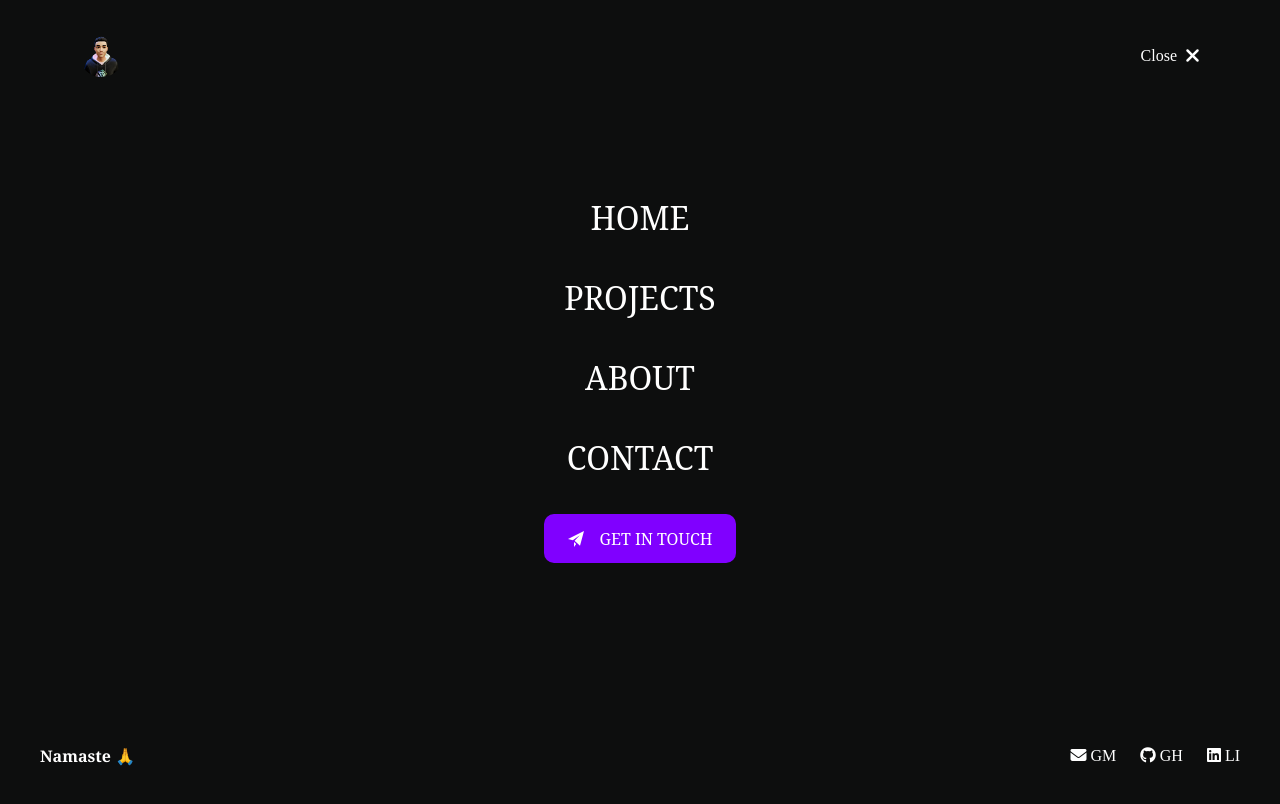
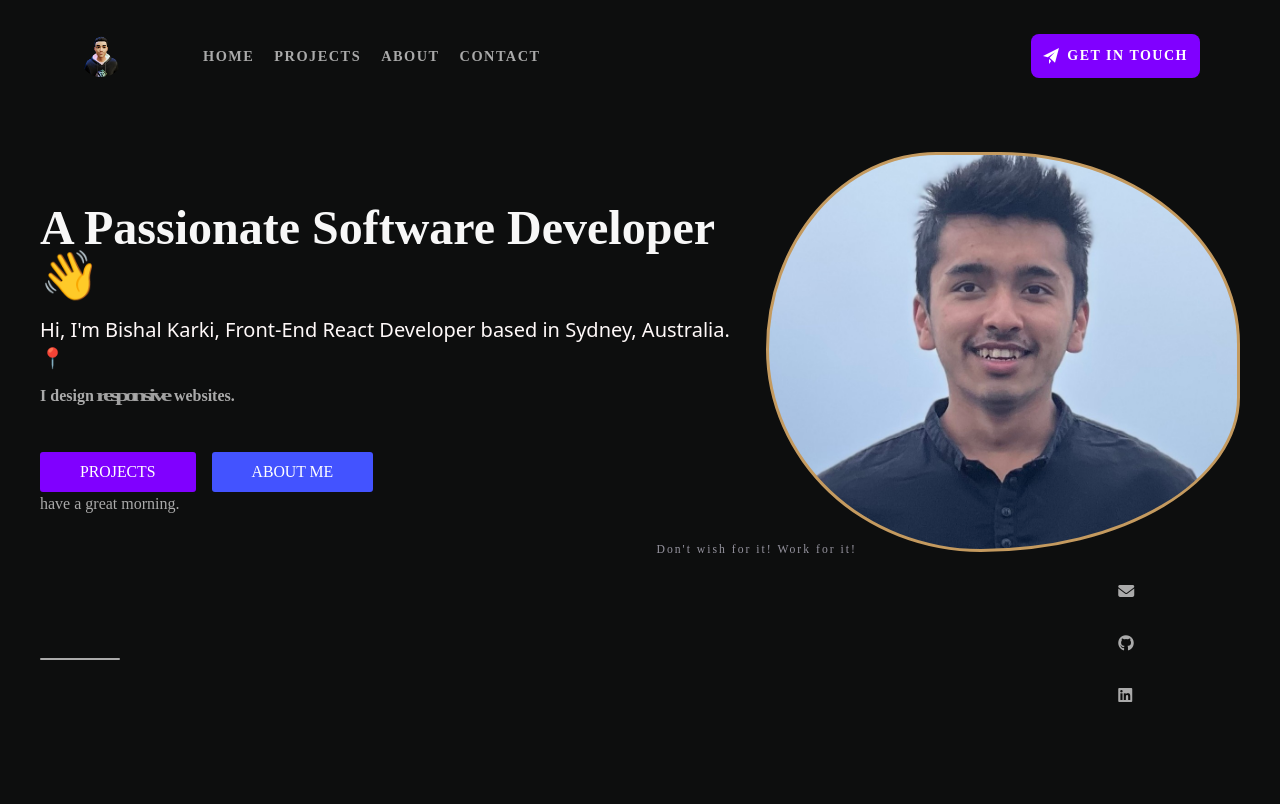
Before and after one commit to bishalk21/developer-portfolio, a React (Vite) app: page /home in a window 1280 px wide. Shown: the top 804 px of the page. Built offline with nearby package versions, Linux system fonts and the light colour scheme.

Commit message:
home section with image and some introduction

```diff
--- a/src/App.css
+++ b/src/App.css
@@ -224,28 +224,292 @@ footer {
 }
 
 .mobile-button {
-  font-family: var(--font-cardo);
-  font-size: 1rem;
-  font-weight: 500;
   transition: 0.3s ease;
-  text-transform: uppercase;
   padding: 0.8rem 1.5rem;
-  background: var(--bg-darkGray);
-  transition: 0.3s ease;
-  position: relative;
-  overflow: hidden;
-  color: var(--color-white);
-  border-radius: 10px;
 }
 
-.mobile-button span {
+/* -------- Home --------- */
+.change-text::before {
+  content: "design";
+  animation: change infinite 5s;
+}
+
+@keyframes change {
+  0% {
+    content: "design";
+  }
+  50% {
+    content: "create";
+  }
+  100% {
+    transform: translateX(-50%);
+    content: "develop";
+  }
+}
+
+.responsive {
+  display: inline-block;
+  animation: stretch 5s cubic-bezier(0.4, 1.4, 0.75, 0.9) infinite;
+  transform-origin: center;
+}
+
+.responsive:nth-of-type(1) {
+  animation-delay: 3s;
+}
+
+.responsive :nth-of-type(2) {
+  animation-delay: 0.8s;
+}
+
+.responsive :nth-of-type(3) {
+  animation-delay: 4.8s;
+}
+
+.responsive :nth-of-type(4) {
+  animation-delay: 2s;
+}
+
+.responsive :nth-of-type(5) {
+  animation-delay: 1.2s;
+}
+
+.responsive :nth-of-type(6) {
+  animation-delay: 3.6s;
+}
+
+.responsive :nth-of-type(7) {
+  animation-delay: 2.4s;
+}
+
+.responsive :nth-of-type(8) {
+  animation-delay: 3.2s;
+}
+
+p span:nth-of-type(9) {
+  animation-delay: 4s;
+}
+
+p span:nth-of-type(10) {
+  animation-delay: 1.6s;
+}
+
+@keyframes stretch {
+  5% {
+    transform: scaleX(10);
+    opacity: 0.1;
+  }
+
+  15% {
+    transform: scaleX(1);
+    opacity: 1;
+  }
+}
+
+.styled-btn {
+  color: #fff;
+  font-size: 0.9875em;
+  font-weight: 500;
+  background: var(--bg-purple);
+  text-transform: uppercase;
+  cursor: pointer;
+  overflow: hidden;
+  position: relative;
+  display: inline-block;
+  padding: 0 2.5rem;
+  height: 2.5rem;
+  border-radius: 0.1875rem;
+  box-shadow: none !important;
+  line-height: 2.5rem;
+  outline: none !important;
+}
+
+.secondary {
+  background: #4353ff;
+}
+
+.styled-btn::before {
+  position: absolute;
+  color: var(--color-white);
+  font: 0.9375rem/1.2em font;
+  height: 100%;
+  right: 1.5625rem;
+  top: 50%;
+  margin-top: -0.5625rem;
+  transition: all 0.3s;
+  opacity: 0;
+  filter: alpha(opacity=0);
+  -webkit-transform: translateX(-1.25);
+  transform: translateX(-1.25);
+}
+
+.projects::before {
+  content: var(--bg-image-projectIcon);
+}
+
+.about-me::before {
+  content: var(--bg-image-aboutMeIcon);
+}
+
+.styled-btn:hover {
+  color: var(--color-white);
+}
+
+.styled-btn:hover::before {
+  opacity: 1;
+  filter: alpha(opacity=100);
+  -webkit-transform: translateX(0);
+  transform: translateX(0);
+}
+
+.styled-btn span {
+  position: relative;
+  display: block;
+  transition: all 0.3s;
+}
+
+.styled-btn:hover span {
+  -webkit-transform: translateX(-0.625rem);
+  transform: translateX(-0.625rem);
+}
+
+.hero-img {
+  background-image: url(./assets/images/me.jpeg);
+  background-position: 50%;
+  background-size: cover;
+  background-repeat: no-repeat;
+  height: 25rem;
+  width: 25rem;
+  border: 3px solid var(--color-yellow);
+  border-radius: 60% 40% 30% 70%/60% 30% 70% 40%;
+  position: relative;
+  transition: all 1s ease-in-out;
+  -webkit-animation: morph 8s ease-in-out infinite;
+  animation: morph 8s ease-in-out infinite;
+}
+
+@keyframes morph {
+  0% {
+    border-radius: 60% 40% 30% 70%/60% 30% 70% 40%;
+  }
+  50% {
+    border-radius: 30% 60% 70% 40%/50% 60% 30% 60%;
+  }
+  100% {
+    border-radius: 60% 40% 30% 70%/60% 30% 70% 40%;
+  }
+}
+
+.hero-text .greeting {
+  position: absolute;
+  bottom: -12rem;
+  color: var(--color-lightGray);
+}
+
+.socials {
   display: flex;
-  align-items: center;
-  gap: 1rem;
+  flex-direction: column;
+  gap: 1.75rem;
+  position: absolute;
+  right: -24rem;
+  bottom: -12rem;
+}
+
+.socials > a {
+  cursor: pointer;
+  transition: 0.3s ease;
   position: relative;
 }
 
-.mobile-button > span,
-.mobile-button > span > span {
-  overflow: hidden;
+.socials > a:hover {
+  transform: translateY(-0.3125rem);
+  color: var(--color-lightGray);
 }
+
+.socials > a::after {
+  content: "";
+  height: 0.5rem;
+  width: 0.5rem;
+  border-radius: 2.8125rem;
+  transition: all 0.3s;
+  position: absolute;
+  background: var(--color-lightGray);
+  transform: translate(-50%, -50%);
+  left: -1rem;
+  top: 50%;
+  opacity: 0;
+}
+
+.socials > a:hover::after {
+  opacity: 1;
+}
+
+.quote {
+  position: absolute;
+  right: -15%;
+  bottom: -13%;
+  color: #94929d;
+  font-size: 0.73rem;
+  font-weight: 500;
+  letter-spacing: 0.125rem;
+}
+
+@media all and (max-width: 1296px) {
+  .hero-text {
+    width: 62%;
+  }
+
+  .hero-img {
+    width: 38%;
+  }
+}
+
+@media all and (max-width: 900px) {
+  .hero-main {
+    flex-direction: column;
+    height: auto;
+  }
+
+  .content {
+    flex-direction: column-reverse;
+    gap: 2rem;
+    height: auto;
+    text-align: center;
+  }
+
+  .styled-btn-container {
+    justify-content: center;
+  }
+
+  .hero-img {
+    height: 18rem;
+    width: 18rem;
+  }
+
+  .hero-text {
+    align-items: center;
+  }
+
+  .hero-text h1 {
+    font-size: 2rem;
+  }
+
+  .hero-text p {
+    font-size: 1rem;
+  }
+
+  .lines {
+    bottom: -6rem;
+  }
+
+  .hero-text .greeting {
+    bottom: -8rem;
+  }
+
+  .socials {
+    display: none;
+  }
+
+  .quote {
+    right: 28%;
+  }
+}
--- a/src/components/Header.jsx
+++ b/src/components/Header.jsx
@@ -4,7 +4,7 @@ import me from "../assets/logo/me.png";
 
 const Header = () => {
   const [stickyNav, setStickyNav] = useState(false);
-  const [isOpen, setIsOpen] = useState(true);
+  const [isOpen, setIsOpen] = useState(false);
 
   const stickyNavFunc = () => {
     window.scrollY >= 65 ? setStickyNav(true) : setStickyNav(false);
@@ -183,14 +183,14 @@ const Header = () => {
               Contact
             </Link>
             <a
-              className="mobile-button"
+              className="mobile-button font-serif text-base overflow-hidden bg-[#111] rounded-lg relative text-white uppercase font-medium"
               href="mailto:karkibishal00@gmail.com"
               target="_blank"
               rel="noreferrer"
             >
               {" "}
-              <span>
-                <span>
+              <span className="flex items-center gap-3 relative overflow-hidden">
+                <span className="flex items-center gap-3 overflow-hidden">
                   <svg
                     xmlns="http://www.w3.org/2000/svg"
                     width="16"
--- a/src/pages/Home.jsx
+++ b/src/pages/Home.jsx
@@ -1,5 +1,108 @@
+import { Link } from "react-router-dom";
+
 const Home = () => {
-  return <section>Home</section>;
+  const today = new Date();
+  const hour = today.getHours();
+
+  return (
+    <div
+      className="home relative h-screen w-full bg-[#0d0e0e] text-[#aaa] flex flex-col items-center pr-20 pl-20 p-10 max-[900px]:p-2 md:pl-10 md:pr-10"
+      id="home"
+    >
+      <div className="container mx-auto hero-main relative flex items-center justify-center">
+        <div className="row flex relative h-auto items-center justify-center gap-4 w-full max-[900px]:flex-col-reverse">
+          <div className="w-3/5 flex flex-col max-w-3xl relative max-[900px]:text-center">
+            {/* <div className="col hero-text" md={4}> */}
+            <h1 className="text-[#f7f7f7] text-5xl m-0 mt-4 mb-4 font-bold">
+              A Passionate Software Developer
+              <span className="hand-wave">👋</span>
+            </h1>
+            <p className="text-[#fff9f9] font-sans text-xl font-medium">
+              Hi, I'm Bishal Karki, Front-End React Developer based in Sydney,
+              Australia. 📍
+            </p>
+            <h3 className="mt-3 font-semibold">
+              I <span className="change-text"></span>{" "}
+              <span className="responsive">r</span>
+              <span className="responsive">e</span>
+              <span className="responsive">s</span>
+              <span className="responsive">p</span>
+              <span className="responsive">o</span>
+              <span className="responsive">n</span>
+              <span className="responsive">s</span>
+              <span className="responsive">i</span>
+              <span className="responsive">v</span>
+              <span className="responsive">e</span> websites.
+            </h3>
+
+            <div className="mt-11 flex gap-4 items-center max-[900px]:justify-center">
+              <Link
+                className="styled-btn projects"
+                to="projects"
+                duration={0}
+                delay={0}
+                spy="true"
+                spythrottle={0}
+                exact="true"
+                offset={-50}
+              >
+                <span>Projects</span>
+              </Link>
+              <Link
+                className="styled-btn about-me secondary"
+                to="about"
+                duration={0}
+                delay={0}
+                spy="true"
+                spythrottle={0}
+                exact="true"
+                offset={-50}
+              >
+                <span>About me</span>
+              </Link>
+            </div>
+
+            <hr className="w-20 absolute -bottom-36 bg-[#aaa] border-none h-0.5 rounded-3xl" />
+            <p className="greeting">
+              have a great{" "}
+              <span>
+                {hour < 12 ? " morning" : hour < 18 ? " afternoon" : " evening"}
+              </span>
+              .
+            </p>
+
+            <div className="socials">
+              <a
+                href="mailto:karkibishal00@gmail.com"
+                target="_blank"
+                rel="noopener noreferrer"
+              >
+                <i className="fa-solid fa-envelope"></i>
+              </a>
+              <a
+                href="https://www.github.com/bishalk21"
+                target="_blank"
+                rel="noopener noreferrer"
+              >
+                <i className="fa-brands fa-github"></i>
+              </a>
+              <a
+                href="https://www.linkedin.com/in/bishalk21"
+                target="_blank"
+                rel="noopener noreferrer"
+              >
+                <i className="fa-brands fa-linkedin"></i>
+              </a>
+            </div>
+
+            <span className="quote">Don't wish for it! Work for it!</span>
+          </div>
+          {/* <Col className="hero-img" md={8}></Col> */}
+          <div className="w-2/5 hero-img max-[900px]:w-3/5"></div>
+        </div>
+      </div>
+    </div>
+  );
 };
 
 export default Home;
--- a/tailwind.config.js
+++ b/tailwind.config.js
@@ -6,6 +6,7 @@ export default {
   },
   fontFamily: {
     serif: ["Cardo", "serif"],
+    mulish: ["Mulish", "sans-serif"],
   },
   plugins: [],
 };
```
Also changed, not shown: src/assets/images/me.jpeg (added).
